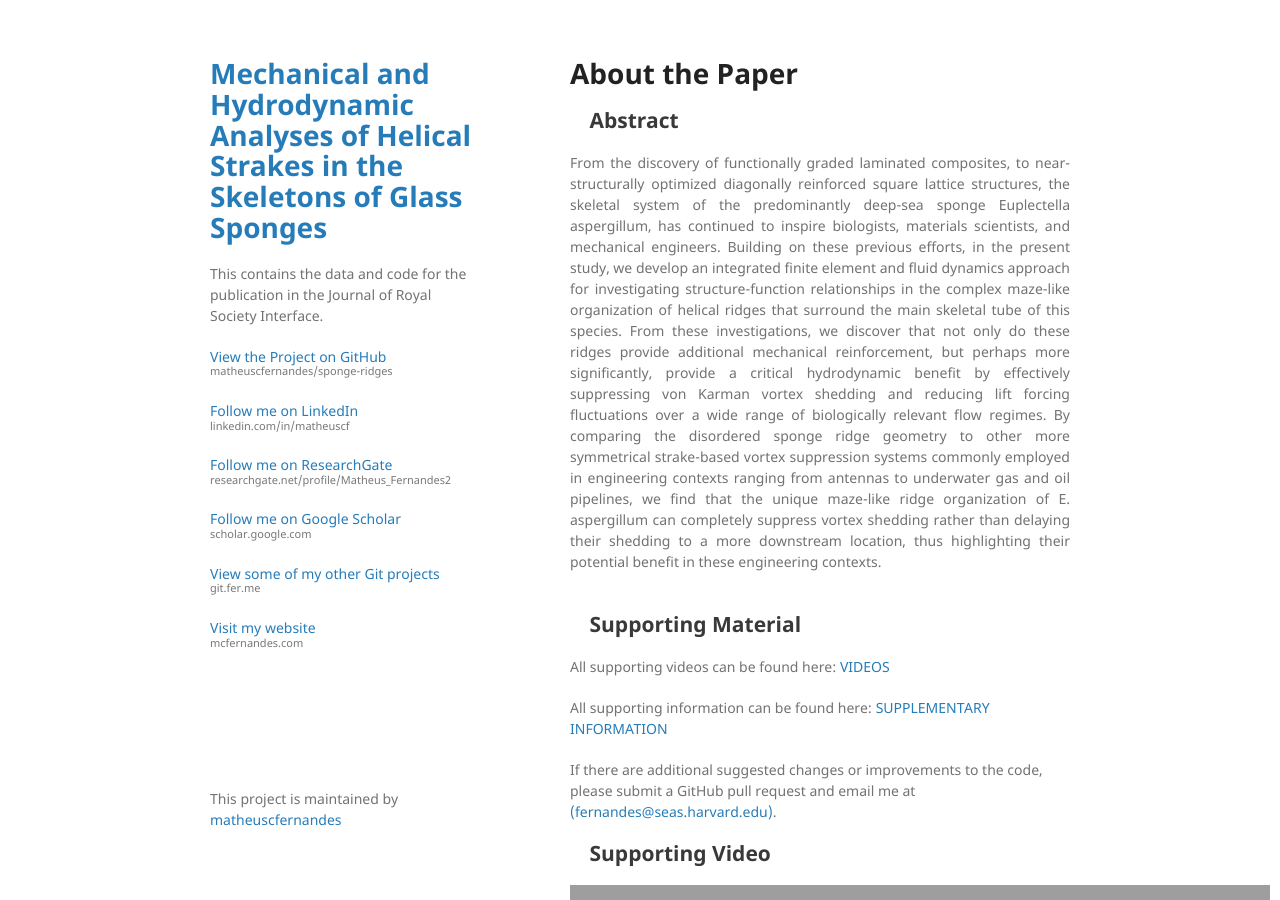
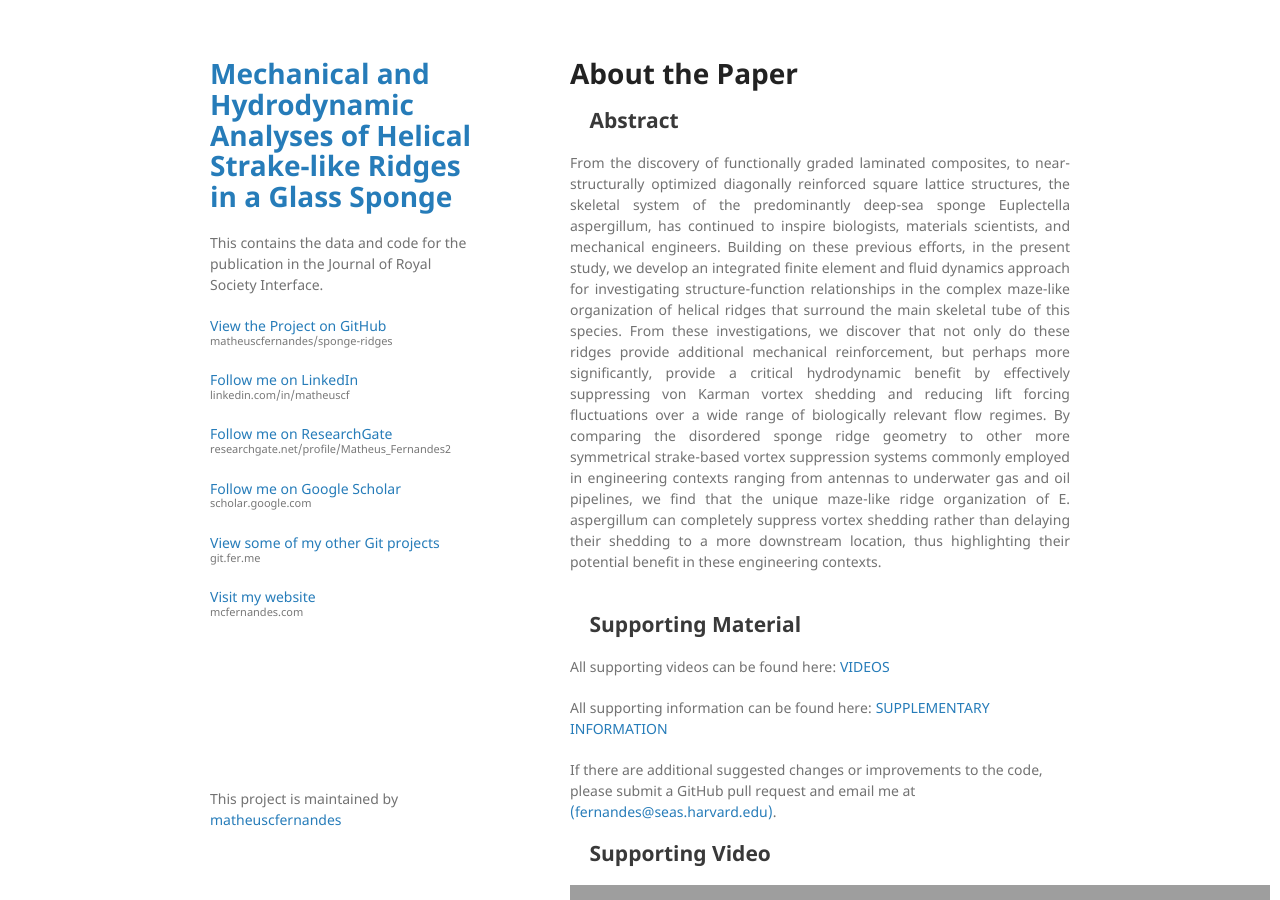
Before and after one commit to matheuscfernandes/sponge-ridges, a Jekyll site: the page built from index.md, in a window 1280 px wide and 900 px high. Built offline with Jekyll 4.4.1, drawn with Linux system fonts in a browser that asks for light colours; nearby versions of some CDN libraries; our own code applies the rules of GitHub Pages for plain Markdown files; grey boxes are pictures that could not be loaded.

Commit message:
change title

```diff
--- a/_config.yml
+++ b/_config.yml
@@ -1,4 +1,4 @@
 theme: jekyll-theme-minimal
-title: Mechanical and Hydrodynamic Analyses of Helical Strakes in the Skeletons of Glass Sponges
+title:  Mechanical and Hydrodynamic Analyses of Helical Strake-like Ridges in a Glass Sponge
 description: This contains the data and code for the publication in the Journal of Royal Society Interface.
 google_analytics: []
```
